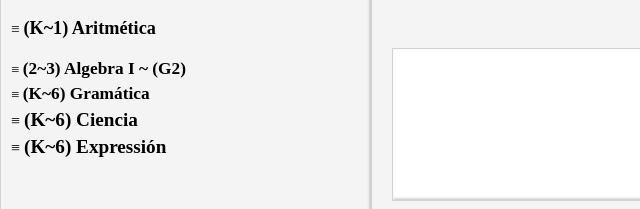
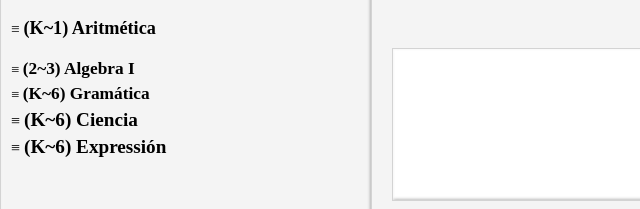
Before and after one commit to DrJMAranda/Advanced-Learning-System, a plain HTML site: page index.html in a window 1280 px wide. Shown: the part 134-343 px from the top of the page, 0-640 px from the left. Drawn offline with Linux system fonts and the light colour scheme; a web font is replaced by a local one.

Commit message:
Update index.html

```diff
--- a/index.html
+++ b/index.html
@@ -148,7 +148,7 @@
 
             <div class="collapsible-section">
                 <span class="collapsible-header" onclick="toggleCollapse(this)">
-                    <big><b>(2~3) Algebra I ~ (G2)</b></big>
+                    <big><b>(2~3) Algebra I</b></big>
                 </span>
                 <div class="collapsible-content">
                     <ul>
@@ -182,6 +182,7 @@
 
             <div class="collapsible-section">
                 <span class="collapsible-header" onclick="toggleCollapse(this)">
+
                     <big><b>(K~6) Gramática</b></big>
                 </span>
                 <div class="collapsible-content">
```
